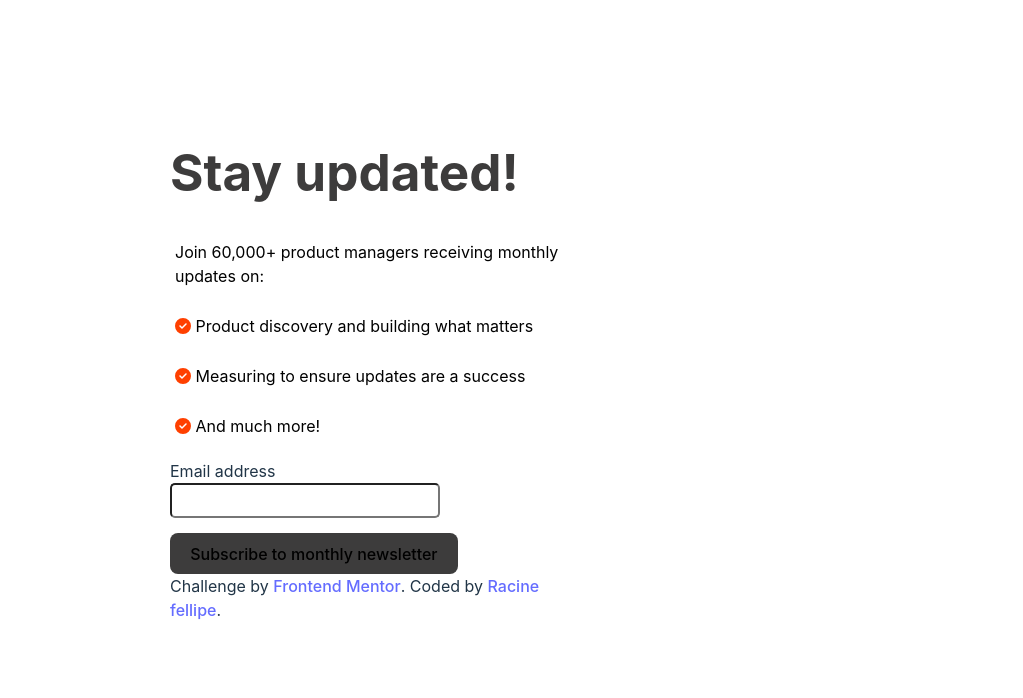
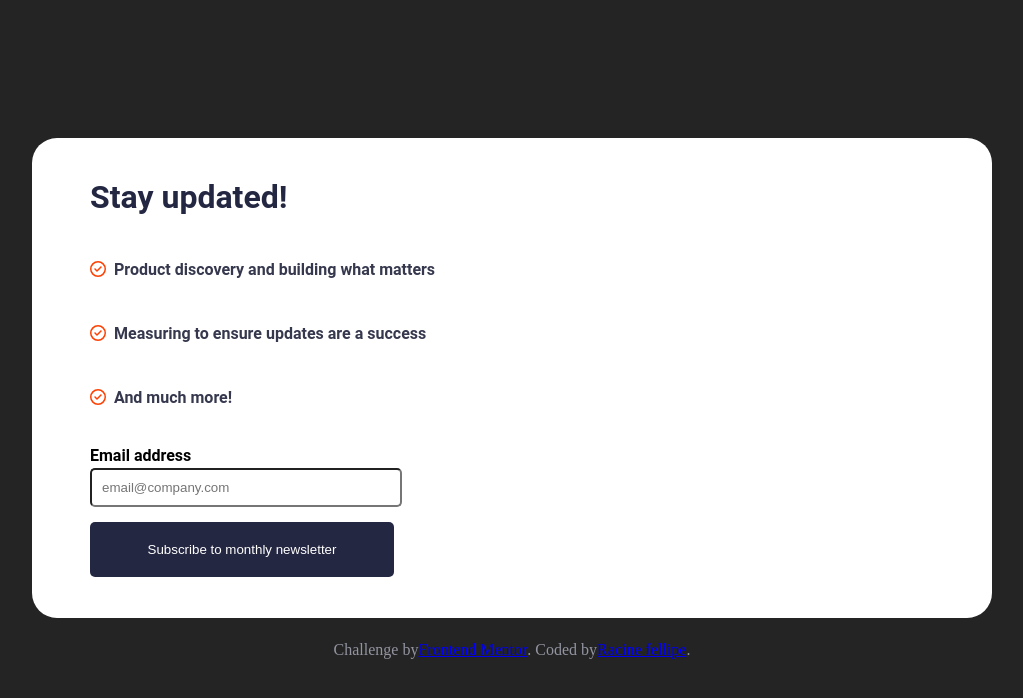
Before and after one commit to racinefe/formulario-inscricao, a React (Vite) app: page / in a window 1280 px wide. Shown: the top 698 px of the page, without its empty margins (128-1151 px from the left). Built offline with nearby package versions, Linux system fonts and the light colour scheme.

Commit message:
aplicando estilos nos componentes

```diff
--- a/package.json
+++ b/package.json
@@ -11,6 +11,7 @@
   },
   "dependencies": {
     "@fortawesome/fontawesome-svg-core": "^6.4.0",
+    "@fortawesome/free-regular-svg-icons": "^6.4.0",
     "@fortawesome/free-solid-svg-icons": "^6.4.0",
     "@fortawesome/react-fontawesome": "^0.2.0",
     "react": "^18.2.0",
--- a/src/componentes/Attributions/index.jsx
+++ b/src/componentes/Attributions/index.jsx
@@ -1,9 +1,9 @@
-
+import "./style.css"
 function FrontendMentor() {
     return (
         <div className="attribution">
             Challenge by <a href="https://www.frontendmentor.io?ref=challenge" target="_blank">Frontend Mentor</a>.
-            Coded by <a href="#">Racine fellipe</a>.
+            Coded by <a href="https://github.com/racinefe">Racine fellipe</a>.
         </div>
     );
 }
--- /dev/null
+++ b/src/componentes/Attributions/style.css
@@ -0,0 +1,7 @@
+.attribution {
+    display: flex;
+    justify-content: center;
+    align-items: center;
+    margin-top: 20px;
+    color: hsl(231, 7%, 60%);
+}
--- a/src/componentes/Email/index.jsx
+++ b/src/componentes/Email/index.jsx
@@ -1,9 +1,10 @@
+import "./style.css"
 function EmailField() {
     return (
         <div className="inputs">
             <label>Email address</label>
-            <input type="email" />
-            <button>Subscribe to monthly newsletter</button>
+            <input type="email" placeholder="email@company.com"/>
+            <button className="centered-button">Subscribe to monthly newsletter</button>
         </div>
     );
 }
--- /dev/null
+++ b/src/componentes/Email/style.css
@@ -0,0 +1,33 @@
+  .inputs {
+    font-family: 'Roboto', sans-serif;
+    font-weight: bold;
+    color: #000;
+    margin-top: 10px;
+
+
+  }
+  .inputs input {
+    display: flex;
+    padding:10px;
+    border-radius: 5px;
+    margin-bottom: 15px;
+    cursor: pointer;
+    color: #000;
+    background-color: hsl(0, 0%, 100%);
+    width: 18rem;
+
+  }
+  .centered-button {
+    display: flex;
+    align-items: center;
+    text-align: center;
+    justify-content: center;
+    padding:20px;
+    border-radius: 5px;
+    cursor: pointer;
+    color: hsl(0, 0%, 100%);
+    border: none;
+    background-color:  hsl(234, 29%, 20%);
+    width: 19rem;
+
+  }
--- a/src/componentes/Form/index.jsx
+++ b/src/componentes/Form/index.jsx
@@ -1,4 +1,3 @@
-import FrontendMentor from "../Attributions";
 import EmailField from "../Email";
 import FormParagraph from "../Paragraph";
 import FormTitle from "../Titulo";
@@ -10,12 +9,11 @@ function Form() {
   return (
 
       <form action="" className="form">
-       <div className="container">
-        <FormTitle />
-        <FormParagraph />
-        <EmailField />
-        <FrontendMentor />
-       </div>
+        <div className="container">
+          <FormTitle />
+          <FormParagraph />
+          <EmailField />
+        </div>
       </form>
 
   );
--- a/src/componentes/Form/style.css
+++ b/src/componentes/Form/style.css
@@ -1,39 +1,24 @@
 #root {
+  @import url('https://fonts.googleapis.com/css2?family=Roboto:wght@400;700&display=swap');
   max-width: 1280px;
   margin: 0 auto;
   padding: 2rem;
   text-align: center;
 }
 .form {
-  width: 800px;
-  height: 600px;
+  width: 60rem;
+  height: 30rem;
   border-radius: 25px;
-  background-color: #fff;
+  background-color: hsl(0, 0%, 100%);
 }
 .container {
+  display: flex;
+  flex-direction: column;
+  justify-content: center;
   margin-left: 3rem;
   text-align: left;
   padding: 10px;
-  width: 400px;
-  height: 300px;
+  width: 60%;
+  height: 90%;
 
 }
-
-.container button {
-  background-color: #3d3c3c;
-
-}
-.inputs {
-  margin-top: 10px;
-  width: 300px;
-}
-.inputs input {
-  background-color: #fff;
-  display: flex;
-  padding:8px;
-  border-radius: 5px;
-  margin-bottom: 15px;
-  cursor: pointer;
-  color: #000;
-  width: 250px;
-}
--- a/src/componentes/Paragraph/index.jsx
+++ b/src/componentes/Paragraph/index.jsx
@@ -1,25 +1,32 @@
-import { FontAwesomeIcon } from "@fortawesome/react-fontawesome";
-import { faCheckCircle } from "@fortawesome/free-solid-svg-icons";
-
-import "./style.css";
+import { FontAwesomeIcon } from '@fortawesome/react-fontawesome';
+import { faCheckCircle } from '@fortawesome/free-regular-svg-icons';
+import './style.css';
 
 function FormParagraph() {
   return (
-    <div>
-      <p>Join 60,000+ product managers receiving monthly updates on:</p>
-      <p>
-        <FontAwesomeIcon icon={faCheckCircle} style={{ color: "#ff4000" }} />{" "}
-        Product discovery and building what matters
-      </p>
-      <p>
-        <FontAwesomeIcon icon={faCheckCircle} style={{ color: "#ff4000" }} />{" "}
-        Measuring to ensure updates are a success
-      </p>
-      <p>
-        <FontAwesomeIcon icon={faCheckCircle} style={{ color: "#ff4000" }} />{" "}
-        And much more!
-      </p>
+    <div className="form-paragraph">
+      <div className="paragraph-container">
+        <div className="icon">
+          <FontAwesomeIcon icon={faCheckCircle} style={{ color: '#ff4000' }} />
+        </div>
+        <p>Product discovery and building what matters</p>
+      </div>
+
+      <div className="paragraph-container">
+        <div className="icon">
+        <FontAwesomeIcon icon={faCheckCircle} style={{ color: '#ff4000' }} />
+        </div>
+        <p>Measuring to ensure updates are a success</p>
+      </div>
+
+      <div className="paragraph-container">
+        <div className="icon">
+        <FontAwesomeIcon icon={faCheckCircle} style={{ color: '#ff4000' }} />
+        </div>
+        <p>And much more!</p>
+      </div>
     </div>
   );
 }
+
 export default FormParagraph;
--- a/src/componentes/Paragraph/style.css
+++ b/src/componentes/Paragraph/style.css
@@ -1,4 +1,17 @@
-.container p {
-    color: #000;
-    padding: 5px;
-}
+.form-paragraph {
+    font-family: 'Roboto', sans-serif;
+    font-weight: 700;
+    display: flex;
+    flex-direction: column;
+    color: hsl(235, 18%, 26%);
+  }
+
+  .paragraph-container {
+    display: flex;
+    align-items: center;
+    margin-bottom: 8px;
+  }
+
+  .icon {
+    margin-right: 8px;
+  }
--- a/src/componentes/Titulo/style.css
+++ b/src/componentes/Titulo/style.css
@@ -1,3 +1,4 @@
- h1 {
-    color: #3d3c3c;
-  }
+h1 {
+  font-family: 'Roboto', sans-serif;
+  color:  hsl(234, 29%, 20%);
+}
--- a/src/index.css
+++ b/src/index.css
@@ -1,5 +1,5 @@
 :root {
-  font-family: Inter, system-ui, Avenir, Helvetica, Arial, sans-serif;
+  font-family: "Roboto-Bold", Roboto-Regular;
   line-height: 1.5;
   font-weight: 400;
 
@@ -7,20 +7,6 @@
   color: rgba(255, 255, 255, 0.87);
   background-color: #242424;
 
-  font-synthesis: none;
-  text-rendering: optimizeLegibility;
-  -webkit-font-smoothing: antialiased;
-  -moz-osx-font-smoothing: grayscale;
-  -webkit-text-size-adjust: 100%;
-}
-
-a {
-  font-weight: 500;
-  color: #646cff;
-  text-decoration: inherit;
-}
-a:hover {
-  color: #535bf2;
 }
 
 body {
@@ -30,40 +16,3 @@ body {
   min-width: 320px;
   min-height: 100vh;
 }
-
-h1 {
-  font-size: 3.2em;
-  line-height: 1.1;
-}
-
-button {
-  border-radius: 8px;
-  border: 1px solid transparent;
-  padding: 0.6em 1.2em;
-  font-size: 1em;
-  font-weight: 500;
-  font-family: inherit;
-  background-color: #1a1a1a;
-  cursor: pointer;
-  transition: border-color 0.25s;
-}
-button:hover {
-  border-color: #646cff;
-}
-button:focus,
-button:focus-visible {
-  outline: 4px auto -webkit-focus-ring-color;
-}
-
-@media (prefers-color-scheme: light) {
-  :root {
-    color: #213547;
-    background-color: #ffffff;
-  }
-  a:hover {
-    color: #747bff;
-  }
-  button {
-    background-color: #f9f9f9;
-  }
-}
--- a/src/main.jsx
+++ b/src/main.jsx
@@ -2,9 +2,11 @@ import React from 'react'
 import ReactDOM from 'react-dom/client'
 import Form from './componentes/Form/index'
 import './index.css'
+import FrontendMentor from './componentes/Attributions'
 
 ReactDOM.createRoot(document.getElementById('root')).render(
   <React.StrictMode>
     <Form />
+    <FrontendMentor />
   </React.StrictMode>,
 )
```
Also changed, not shown: 1 other file (tests, documents, lock files or other folders).
